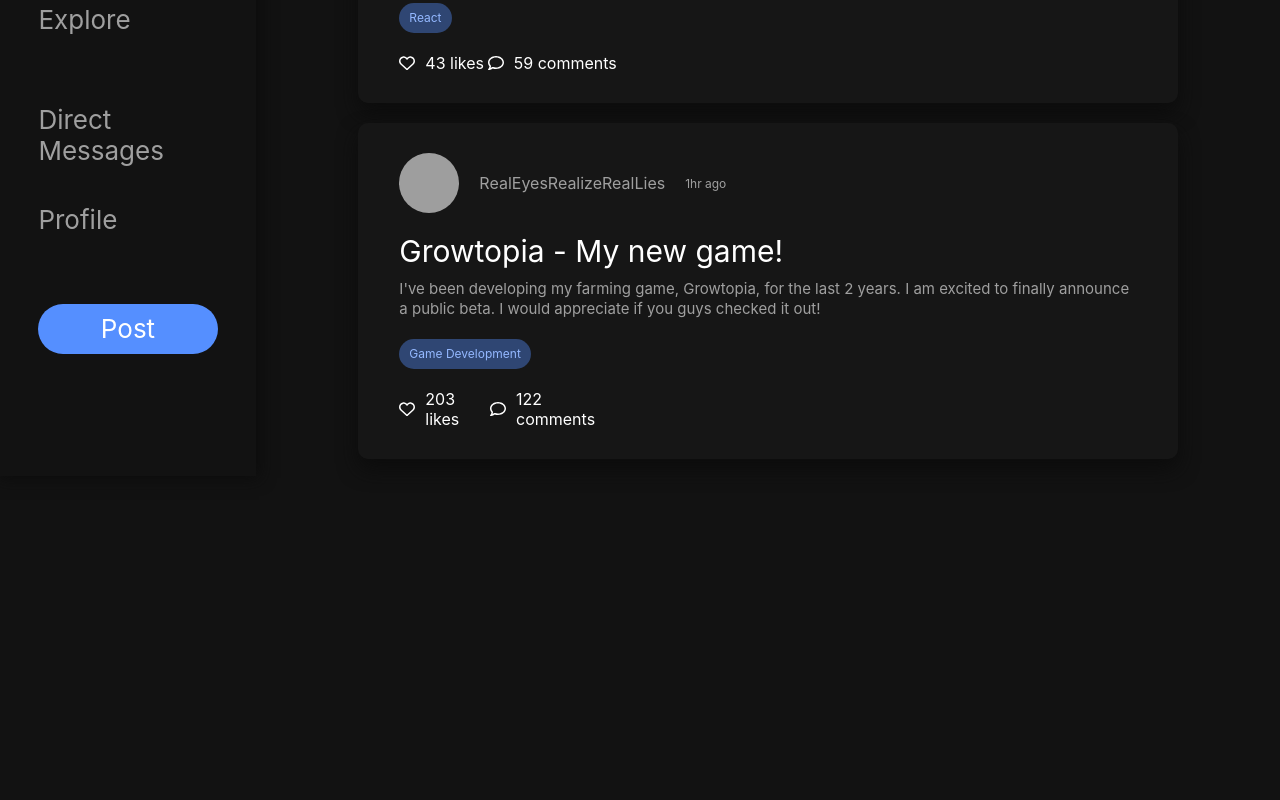
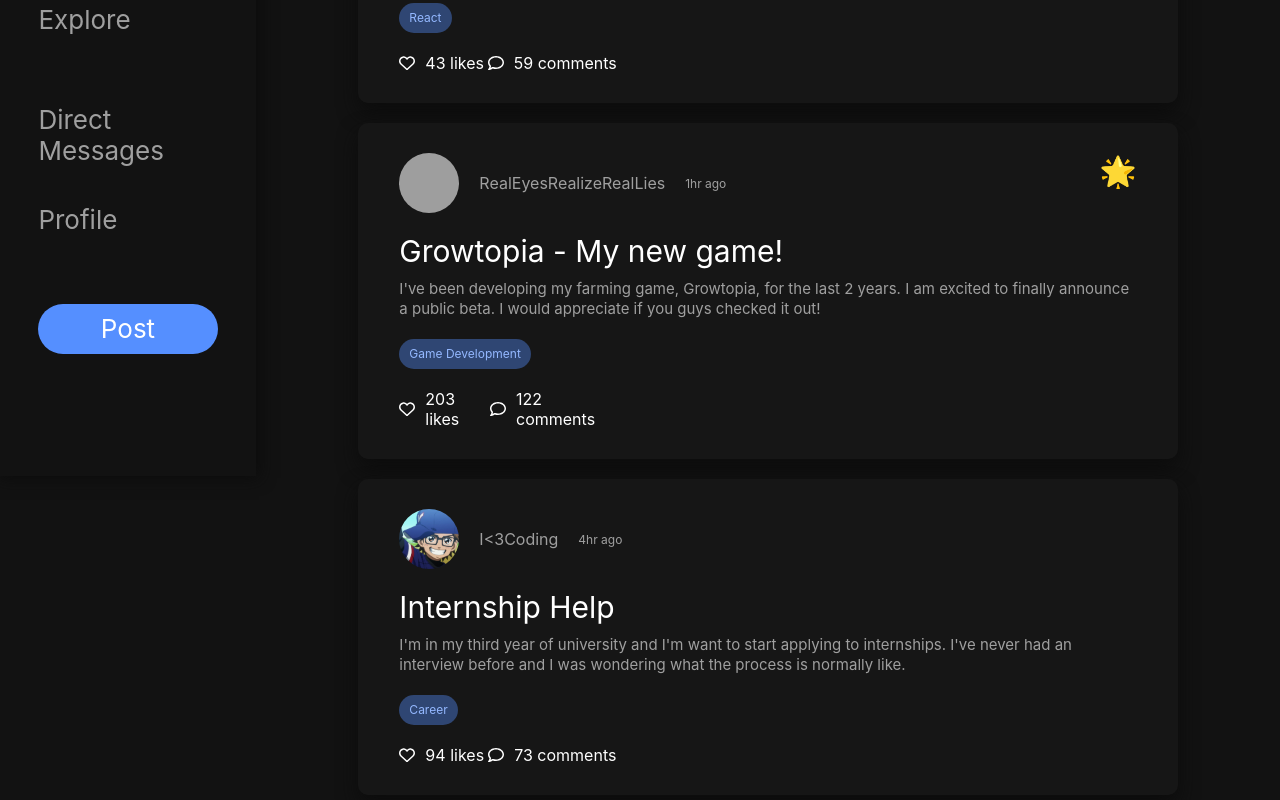
Before and after one commit to JvsonKee/CodeConnect, a React (Vite) app in the folder client/: page / in a window 1280 px wide. Shown: the part 324-1124 px from the top of the page. Before the commit the page ends 823 px from the top, so only its background shows below. Built offline with nearby package versions, Linux system fonts and the light colour scheme; grey boxes are pictures that could not be loaded.

Commit message:
added reactions to top right and created third post

```diff
--- a/client/src/components/Homepage.jsx
+++ b/client/src/components/Homepage.jsx
@@ -7,6 +7,7 @@
 import PostBrowsing from "./PostBrowsing";
 import profilePicture1 from '../assets/placeholder-profile-pic.png'
 import profilePicture2 from '../assets/profile2.jpg'
+import profilePicture3 from '../assets/profile3.jpg'
 
 
 const user1 = {
@@ -14,6 +15,7 @@
     userName: "JasonSucksAtCoding69",
     title: "Learning React",
     time: "19 minutes ago",
+    reaction: "🔥",
     description: "I am learning React for a school project, what are the best resources to learn from?",
     topic: "React",
     likes: "43",
@@ -25,10 +27,23 @@
     userName: "RealEyesRealizeRealLies",
     title: "Growtopia - My new game!",
     time: "1hr ago",
+    reaction: "🌟",
     description: "I've been developing my farming game, Growtopia, for the last 2 years. I am excited to finally announce a public beta. I would appreciate if you guys checked it out!",
     topic: "Game Development",
     likes: "203",
     comments: "122"
+}
+
+const user3 = {
+    profilePicture: profilePicture3,
+    userName: "I<3Coding",
+    title: "Internship Help",
+    time: "4hr ago",
+    reaction: "",
+    description: "I'm in my third year of university and I'm want to start applying to internships. I've never had an interview before and I was wondering what the process is normally like.",
+    topic: "Career",
+    likes: "94",
+    comments: "73"
 }
 
 
@@ -47,8 +62,7 @@
                     <Feed>
                         <PostBrowsing user={user1}/>
                         <PostBrowsing user={user2}/>
-                        {/* <PostBrowsing />
-                        <PostBrowsing /> */}
+                        <PostBrowsing user={user3}/>
                     </Feed>
                 </ContentContainer>
             </HomePageContainer>
--- a/client/src/components/PostBrowsing.jsx
+++ b/client/src/components/PostBrowsing.jsx
@@ -1,4 +1,4 @@
-import { PostAnalytics, PostContainer, PostDescription, Analytic, PostMainContent, PostTitle, PostTopic, TopicOutline, PostUserInformation, PostWrapper, TopicsContainer, UserName, UserProfilePicture, AnalyticIcon, TimePosted } from "./styles/PostBrowsing.styled"
+import { PostAnalytics, PostContainer, PostDescription, Analytic, PostMainContent, PostTitle, PostTopic, TopicOutline, PostUserInformation, PostWrapper, TopicsContainer, UserName, UserProfilePicture, AnalyticIcon, TimePosted, PostInformationWrapper, PostReaction } from "./styles/PostBrowsing.styled"
 import { faHeart, faComment } from "@fortawesome/free-regular-svg-icons"
 import propTypes from 'prop-types'
 
@@ -6,11 +6,14 @@
     return (
         <PostContainer>
             <PostWrapper>
-                <PostUserInformation>
-                    <UserProfilePicture src={user.profilePicture}></UserProfilePicture>
-                    <UserName>{user.userName}</UserName>
-                    <TimePosted>{user.time}</TimePosted>
-                </PostUserInformation>
+                <PostInformationWrapper>
+                    <PostUserInformation>
+                        <UserProfilePicture src={user.profilePicture}></UserProfilePicture>
+                        <UserName>{user.userName}</UserName>
+                        <TimePosted>{user.time}</TimePosted>
+                    </PostUserInformation>
+                    <PostReaction>{user.reaction}</PostReaction>
+                </PostInformationWrapper>
                 <PostMainContent>
                     <PostTitle>{user.title}</PostTitle>
                     <PostDescription>{user.description}</PostDescription>
--- a/client/src/components/styles/PostBrowsing.styled.js
+++ b/client/src/components/styles/PostBrowsing.styled.js
@@ -30,11 +30,20 @@
     gap: 20px;
 `
 
+export const PostInformationWrapper = styled.div`
+    display: flex;
+    justify-content: space-between;
+`
+
 export const PostUserInformation = styled.div`
     display: flex;
     align-items: center;
     gap: 20px;
     color: var(--grey);
+`
+
+export const PostReaction = styled.div`
+    font-size: 30px;
 `
 
 export const UserProfilePicture = styled.img`
```
Also changed, not shown: client/src/assets/profile3.jpg (added).
